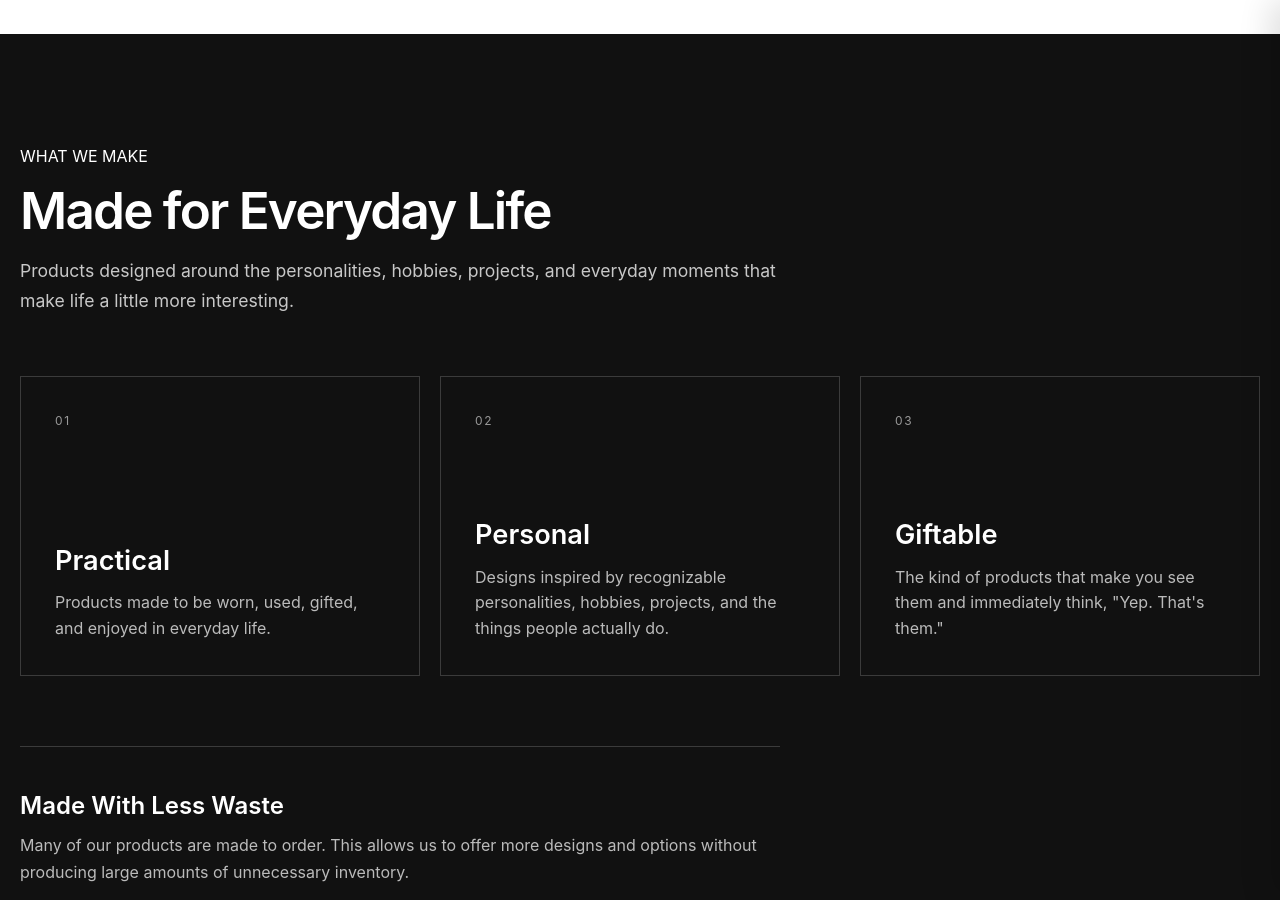
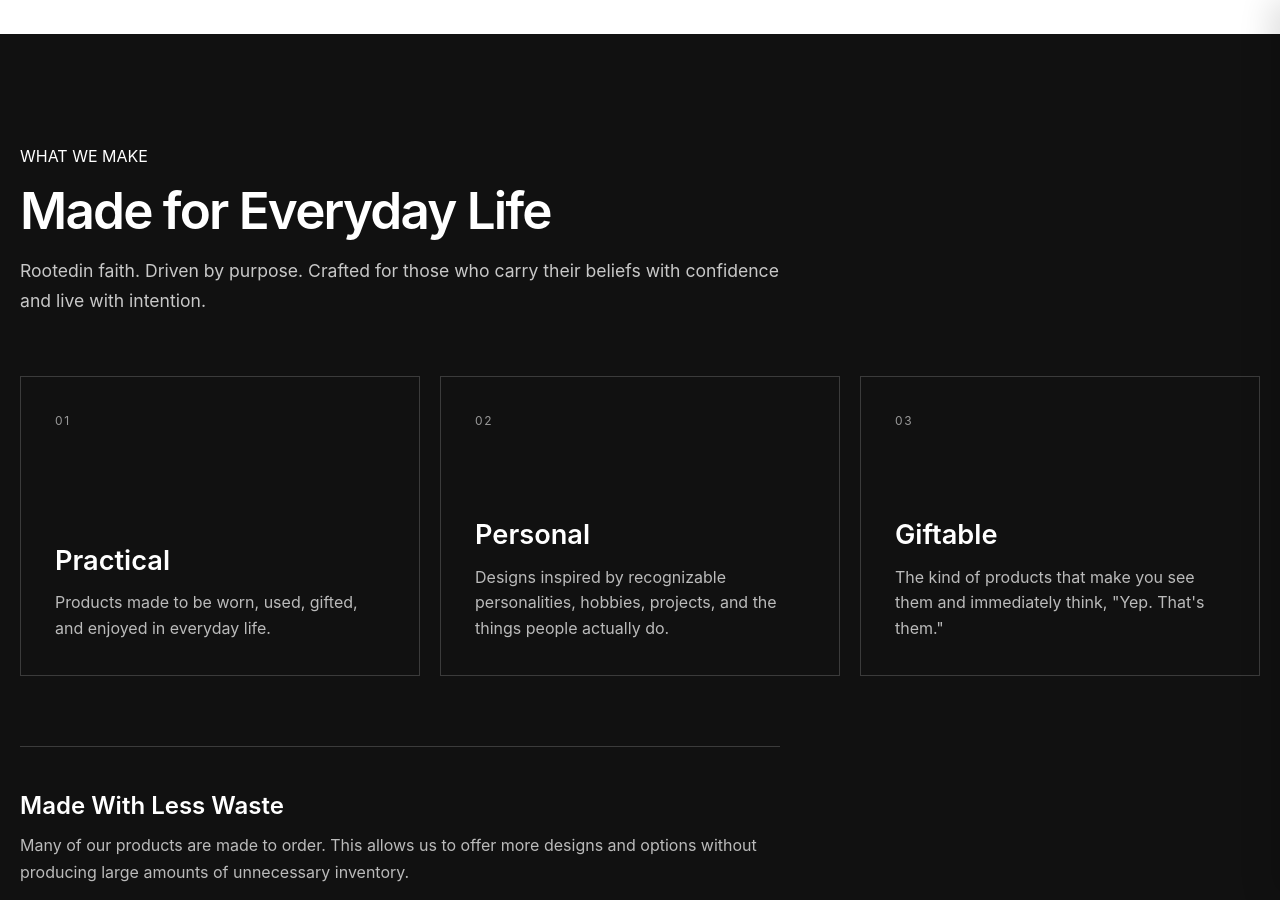
Before and after one commit to chew-max/cristoforo-store, a Jekyll site: the page built from about/index.md, in a window 1280 px wide and 900 px high, scrolled down 1501 px. Built offline with Jekyll 4.4.1, drawn with Linux system fonts in a browser that asks for light colours.

Commit message:
Update index.md
updated about page

```diff
--- a/about/index.md
+++ b/about/index.md
@@ -94,8 +94,7 @@ description: Learn more about our brand, products, and what inspires what we mak
       </h2>
 
       <p>
-        Products designed around the personalities, hobbies, projects,
-        and everyday moments that make life a little more interesting.
+        Rootedin faith. Driven by purpose. Crafted for those who carry their beliefs with confidence and live with intention.
       </p>
 
     </div>
```
